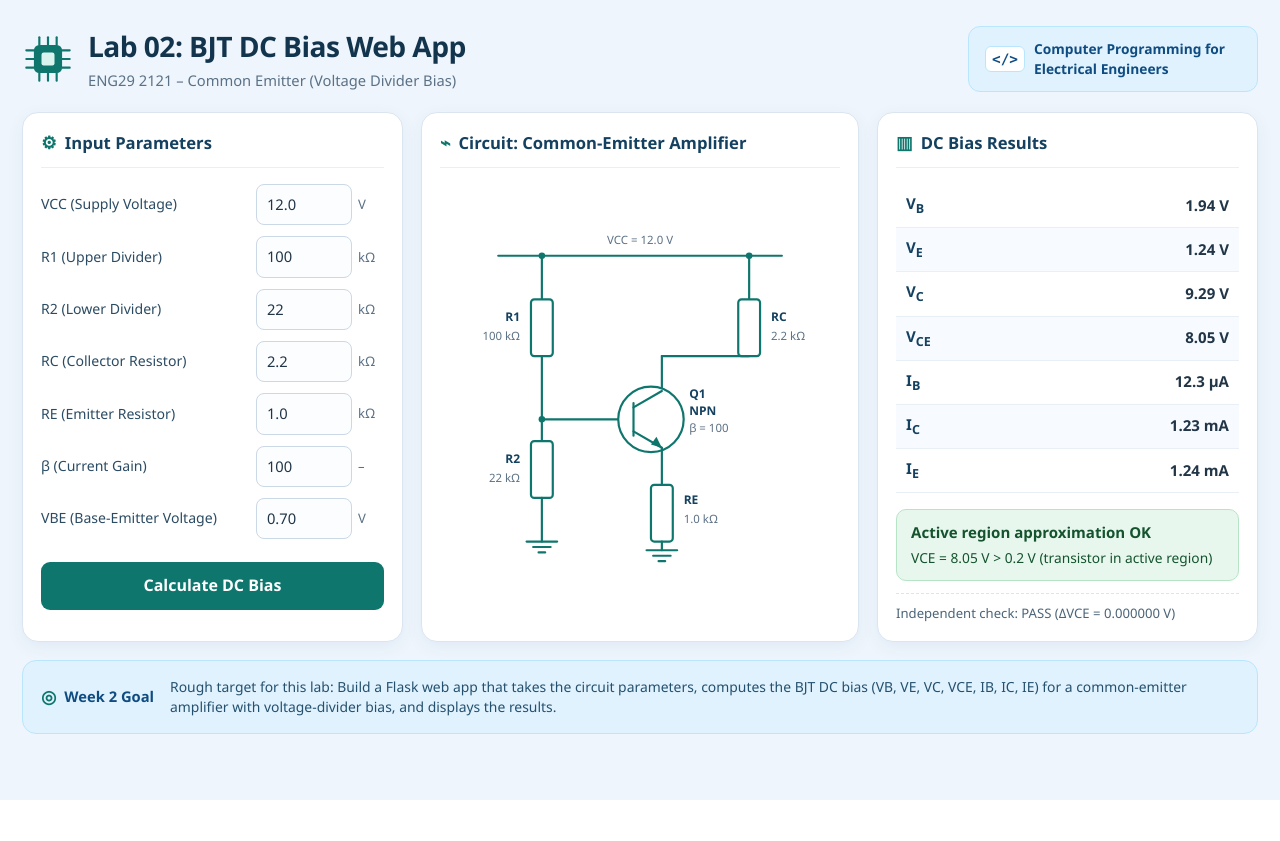
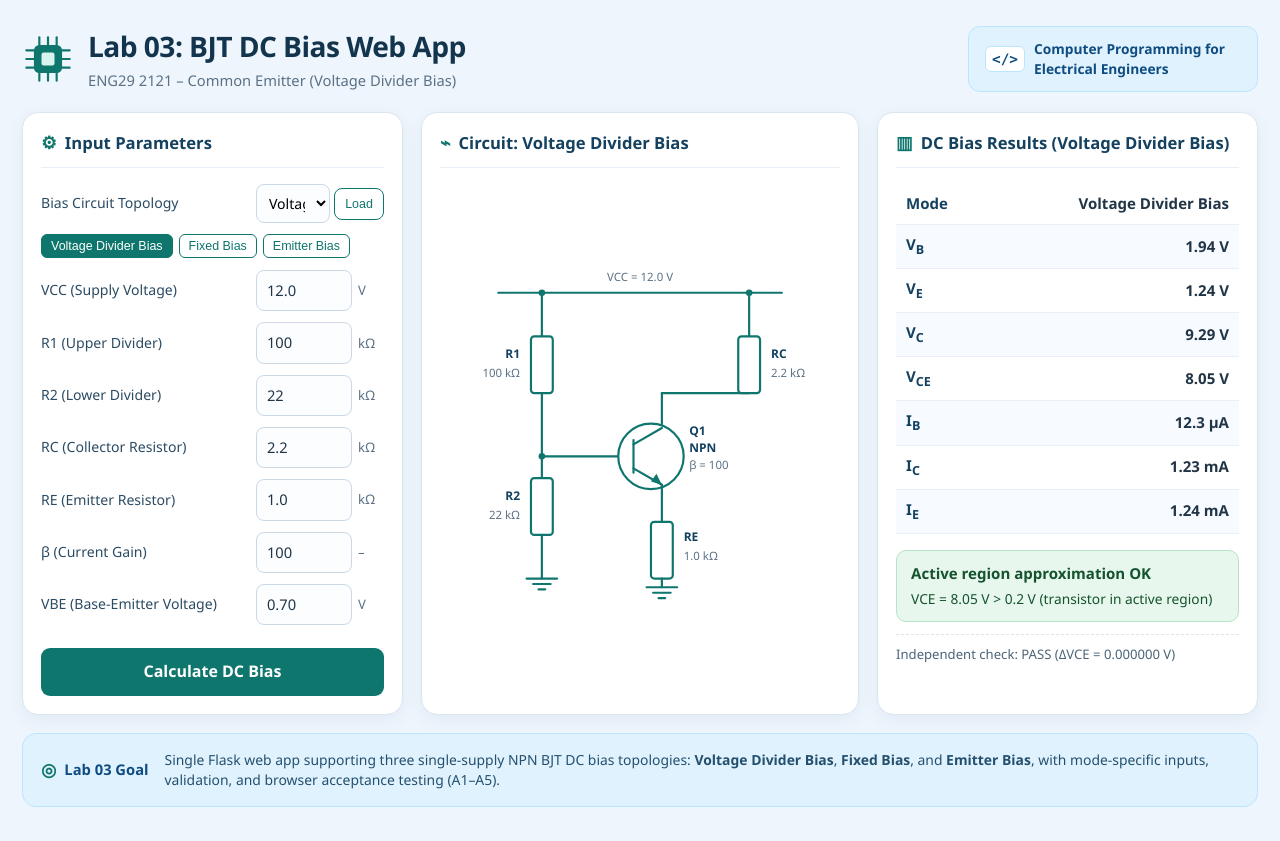
Before and after one commit to B6639327/Gitlab, a Flask app: page / in a window 1280 px wide. Before the commit the page ends 800 px from the top, so only its background shows below. Run offline with Flask 3, Linux system fonts and the light colour scheme.

Commit message:
Lab 03: add Fixed Bias and Emitter Bias modes
- bjt.py: 3 bias topologies (divider/fixed/emitter), per-mode validation,
  BiasResult.to_dict() with explicit unit keys
- app.py: mode dispatch (if/elif), mode-specific field validation,
  GET ?mode=, switch_mode action, schematic uses submitted values
- templates: mode dropdown + mode buttons (single action value), mode-aware
  schematic, fix broken markup in header
- tests: keep Lab 2 behaviour, update section headings for Lab 3
- docs: A1-A5 browser acceptance results with evidence screenshots
- README: Lab 03 usage, formulas, AI/student responsibilities

```diff
--- a/app.py
+++ b/app.py
@@ -1,4 +1,4 @@
-"""Flask dashboard for the BJT common-emitter DC bias calculator."""
+"""Flask dashboard for the BJT common-emitter DC bias calculator (Lab 03)."""
 
 from __future__ import annotations
 
@@ -7,14 +7,26 @@ from collections.abc import Mapping
 
 from flask import Flask, render_template, request
 
-from bjt import BiasInputs, calculate_bias, validate_inputs
+from bjt import (
+    MESSAGES,
+    MODE_LABELS,
+    MODE_REQUIRED_FIELDS,
+    VALID_MODES,
+    BiasInputs,
+    calculate_divider_bias,
+    calculate_emitter_bias,
+    calculate_fixed_bias,
+    validate_inputs,
+)
 
 app = Flask(__name__)
 
-FIELDS = ("vcc", "r1", "r2", "rc", "re", "beta", "vbe")
+ALL_FIELDS = ("vcc", "rb", "r1", "r2", "rc", "re", "beta", "vbe")
 
 DEFAULTS = {
+    "mode": "divider",
     "vcc": "12.0",
+    "rb": "1000",
     "r1": "100",
     "r2": "22",
     "rc": "2.2",
@@ -25,6 +37,7 @@ DEFAULTS = {
 
 LABELS = {
     "vcc": "VCC (Supply Voltage)",
+    "rb": "RB (Base Resistor)",
     "r1": "R1 (Upper Divider)",
     "r2": "R2 (Lower Divider)",
     "rc": "RC (Collector Resistor)",
@@ -35,6 +48,7 @@ LABELS = {
 
 UNITS = {
     "vcc": "V",
+    "rb": "kΩ",
     "r1": "kΩ",
     "r2": "kΩ",
     "rc": "kΩ",
@@ -48,16 +62,26 @@ PARSE_MESSAGE = "Please enter a valid number."
 
 def parse_form(
     form: Mapping[str, str],
-) -> tuple[BiasInputs | None, dict[str, str], dict[str, str]]:
-    """Parse and validate one submitted form.
+) -> tuple[BiasInputs | None, dict[str, str], dict[str, str], str]:
+    """Parse and validate one submitted form according to the selected bias mode.
 
-    Returns (inputs_or_none, errors_by_field, raw_values_by_field).
+    Returns (inputs_or_none, errors_by_field, raw_values_by_field, mode).
     """
-    raw_values: dict[str, str] = {}
+    mode = form.get("mode", "divider").strip()
+    raw_values: dict[str, str] = {"mode": mode}
     parsed: dict[str, float] = {}
     errors: dict[str, str] = {}
 
-    for field in FIELDS:
+    for field in ALL_FIELDS:
+        raw_values[field] = form.get(field, DEFAULTS[field]).strip()
+
+    if mode not in VALID_MODES:
+        errors["mode"] = MESSAGES["mode"]
+        return None, errors, raw_values, mode
+
+    required_fields = MODE_REQUIRED_FIELDS[mode]
+
+    for field in required_fields:
         value = form.get(field, "").strip()
         raw_values[field] = value
         try:
@@ -71,40 +95,121 @@ def parse_form(
         parsed[field] = number
 
     if errors:
-        return None, errors, raw_values
+        return None, errors, raw_values, mode
 
-    inputs = BiasInputs(**parsed)
+    inputs = BiasInputs(
+        vcc=parsed["vcc"],
+        rb=parsed.get("rb", float(DEFAULTS["rb"])),
+        r1=parsed.get("r1", float(DEFAULTS["r1"])),
+        r2=parsed.get("r2", float(DEFAULTS["r2"])),
+        rc=parsed["rc"],
+        re=parsed.get("re", float(DEFAULTS["re"])),
+        beta=parsed["beta"],
+        vbe=parsed["vbe"],
+        mode=mode,
+    )
     errors = validate_inputs(inputs)
     if errors:
-        return None, errors, raw_values
+        return None, errors, raw_values, mode
 
-    return inputs, {}, raw_values
+    return inputs, {}, raw_values, mode
 
 
-def _default_inputs() -> BiasInputs:
-    return BiasInputs(**{field: float(value) for field, value in DEFAULTS.items()})
+def _default_inputs(mode: str = "divider") -> BiasInputs:
+    return BiasInputs(
+        vcc=float(DEFAULTS["vcc"]),
+        rb=float(DEFAULTS["rb"]),
+        r1=float(DEFAULTS["r1"]),
+        r2=float(DEFAULTS["r2"]),
+        rc=float(DEFAULTS["rc"]),
+        re=float(DEFAULTS["re"]),
+        beta=float(DEFAULTS["beta"]),
+        vbe=float(DEFAULTS["vbe"]),
+        mode=mode,
+    )
+
+
+def _compute_for_mode(inputs: BiasInputs):
+    """Explicit if / elif dispatch by bias circuit mode as specified in Lab 03."""
+    if inputs.mode == "divider":
+        return calculate_divider_bias(inputs)
+    elif inputs.mode == "fixed":
+        return calculate_fixed_bias(
+            vcc=inputs.vcc,
+            rb_kohm=inputs.rb,
+            rc_kohm=inputs.rc,
+            beta=inputs.beta,
+            vbe=inputs.vbe,
+        )
+    elif inputs.mode == "emitter":
+        return calculate_emitter_bias(
+            vcc=inputs.vcc,
+            rb_kohm=inputs.rb,
+            rc_kohm=inputs.rc,
+            re_kohm=inputs.re,
+            beta=inputs.beta,
+            vbe=inputs.vbe,
+        )
+    else:
+        raise ValueError(MESSAGES["mode"])
 
 
 @app.route("/", methods=["GET", "POST"])
 def index():
     if request.method == "POST":
-        inputs, errors, values = parse_form(request.form)
+        actions = request.form.getlist("action")
+        action = "switch_mode" if "switch_mode" in actions else "calculate"
+        if action == "switch_mode":
+            mode = request.form.get("mode", "divider").strip()
+            if mode not in VALID_MODES:
+                mode = "divider"
+            values = dict(DEFAULTS)
+            values["mode"] = mode
+            for field in ALL_FIELDS:
+                if field in request.form and request.form.get(field, "").strip() != "":
+                    values[field] = request.form.get(field, "").strip()
+            inputs, errors, values, mode = parse_form(values)
+        else:
+            inputs, errors, values, mode = parse_form(request.form)
     else:
-        inputs = _default_inputs()
+        requested_mode = request.args.get("mode", "divider").strip()
+        mode = requested_mode if requested_mode in VALID_MODES else "divider"
+        inputs = _default_inputs(mode)
         errors = {}
         values = dict(DEFAULTS)
+        values["mode"] = mode
 
-    result = calculate_bias(inputs) if inputs is not None else None
-    circuit = values if inputs is not None else dict(DEFAULTS)
+    result = _compute_for_mode(inputs) if inputs is not None else None
+    result_dict = result.to_dict() if result is not None else None
+
+    if inputs is not None:
+        circuit = dict(values)
+    else:
+        # Keep the schematic showing what the student actually typed, falling
+        # back to the default only for fields left blank.
+        circuit = {}
+        for field in ALL_FIELDS:
+            raw = values.get(field, "").strip()
+            circuit[field] = raw if raw else DEFAULTS[field]
+        circuit["mode"] = mode if mode in VALID_MODES else "divider"
+
+    active_mode = mode if mode in VALID_MODES else "divider"
+    visible_fields = MODE_REQUIRED_FIELDS[active_mode]
 
     return render_template(
         "index.html",
-        fields=FIELDS,
+        mode=mode,
+        active_mode=active_mode,
+        mode_labels=MODE_LABELS,
+        valid_modes=VALID_MODES,
+        fields=visible_fields,
+        all_fields=ALL_FIELDS,
         labels=LABELS,
         units=UNITS,
         values=values,
         errors=errors,
         result=result,
+        result_dict=result_dict,
         circuit=circuit,
     )
 
--- a/templates/_schematic.html
+++ b/templates/_schematic.html
@@ -1,11 +1,12 @@
 <svg class="schematic" viewBox="0 0 360 330" role="img"
-     aria-label="Common-emitter amplifier with voltage-divider bias">
+     aria-label="Common-emitter amplifier ({{ mode_labels[active_mode] }})">
   <!-- VCC rail -->
   <line class="wire" x1="50" y1="30" x2="310" y2="30"></line>
   <circle class="node" cx="90" cy="30" r="3"></circle>
   <circle class="node" cx="280" cy="30" r="3"></circle>
   <text class="value-label" x="180" y="19" text-anchor="middle">VCC = {{ circuit.vcc }} V</text>
 
+  {% if active_mode == 'divider' %}
   <!-- R1: rail to base node -->
   <line class="wire" x1="90" y1="30" x2="90" y2="70"></line>
   <rect class="resistor" x="80" y="70" width="20" height="52" rx="3"></rect>
@@ -23,6 +24,22 @@
   <line class="wire" x1="90" y1="252" x2="90" y2="292"></line>
   <text class="component-label" x="70" y="220" text-anchor="end">R2</text>
   <text class="value-label" x="70" y="237" text-anchor="end">{{ circuit.r2 }} kΩ</text>
+
+  <!-- R2 Ground -->
+  <g class="ground">
+    <line x1="76" y1="292" x2="104" y2="292"></line>
+    <line x1="82" y1="297" x2="98" y2="297"></line>
+    <line x1="87" y1="302" x2="93" y2="302"></line>
+  </g>
+  {% else %}
+  <!-- RB: rail to base node (Fixed Bias & Emitter Bias) -->
+  <line class="wire" x1="90" y1="30" x2="90" y2="75"></line>
+  <rect class="resistor" x="80" y="75" width="20" height="56" rx="3"></rect>
+  <line class="wire" x1="90" y1="131" x2="90" y2="180"></line>
+  <line class="wire" x1="90" y1="180" x2="174" y2="180"></line>
+  <text class="component-label" x="70" y="98" text-anchor="end">RB</text>
+  <text class="value-label" x="70" y="115" text-anchor="end">{{ circuit.rb }} kΩ</text>
+  {% endif %}
 
   <!-- RC: rail to collector -->
   <line class="wire" x1="280" y1="30" x2="280" y2="70"></line>
@@ -42,18 +59,21 @@
   <text class="component-label" x="225" y="176">NPN</text>
   <text class="value-label" x="225" y="192">β = {{ circuit.beta }}</text>
 
-  <!-- RE: emitter to ground -->
+  {% if active_mode == 'fixed' %}
+  <!-- Direct Emitter to Ground -->
+  <line class="wire" x1="200" y1="206" x2="200" y2="300"></line>
+  <text class="value-label" x="215" y="258">Direct Ground</text>
+  {% else %}
+  <!-- RE: emitter to ground (Divider & Emitter Bias) -->
   <line class="wire" x1="200" y1="206" x2="200" y2="240"></line>
   <rect class="resistor" x="190" y="240" width="20" height="52" rx="3"></rect>
   <line class="wire" x1="200" y1="292" x2="200" y2="300"></line>
   <text class="component-label" x="220" y="258">RE</text>
   <text class="value-label" x="220" y="275">{{ circuit.re }} kΩ</text>
+  {% endif %}
 
-  <!-- Ground symbols -->
+  <!-- Emitter Ground -->
   <g class="ground">
-    <line x1="76" y1="292" x2="104" y2="292"></line>
-    <line x1="82" y1="297" x2="98" y2="297"></line>
-    <line x1="87" y1="302" x2="93" y2="302"></line>
     <line x1="186" y1="300" x2="214" y2="300"></line>
     <line x1="192" y1="305" x2="208" y2="305"></line>
     <line x1="197" y1="310" x2="203" y2="310"></line>
--- a/templates/index.html
+++ b/templates/index.html
@@ -3,7 +3,7 @@
 <head>
   <meta charset="utf-8">
   <meta name="viewport" content="width=device-width, initial-scale=1">
-  <title>Lab 02: BJT DC Bias Web App</title>
+  <title>Lab 03: BJT DC Bias Web App</title>
   <link rel="stylesheet" href="{{ url_for('static', filename='style.css') }}">
 </head>
 <body>
@@ -29,8 +29,8 @@
           <rect x="18" y="18" width="12" height="12" rx="2" fill="#d9f3ef"></rect>
         </svg>
         <div>
-          <h1>Lab 02: BJT DC Bias Web App</h1>
-          <p class="subtitle">ENG29 2121 – Common Emitter (Voltage Divider Bias)</p>
+          <h1>Lab 03: BJT DC Bias Web App</h1>
+          <p class="subtitle">ENG29 2121 – Common Emitter ({{ mode_labels[active_mode] }})</p>
         </div>
       </div>
       <div class="course-badge">
@@ -43,6 +43,34 @@
       <div class="card inputs-card">
         <h2><span class="icon" aria-hidden="true">⚙</span> Input Parameters</h2>
         <form method="post" class="input-form" novalidate>
+          <div class="input-row">
+            <label for="mode">Bias Circuit Topology</label>
+            <div class="input-control" style="gap: 4px;">
+              <select id="mode" name="mode" onchange="document.getElementById('mode-switch').click();"
+                      style="width:100%; padding:8px; border:1px solid #cbd8e6; border-radius:8px; background:#fbfdff; font:inherit; font-size:0.88rem;">
+                {% for m in valid_modes %}
+                <option value="{{ m }}" {% if mode == m %}selected{% endif %}>{{ mode_labels[m] }}</option>
+                {% endfor %}
+              </select>
+              <button type="submit" id="mode-switch" name="action" value="switch_mode"
+                      title="Load the form for the selected topology"
+                      style="flex: 0 0 auto; padding: 8px 10px; font-size: 0.78rem; border-radius: 8px; border: 1px solid #0f766e; background: #ffffff; color: #0f766e; cursor: pointer;">Load</button>
+            </div>
+            {% if errors['mode'] %}
+            <p class="field-error">{{ errors['mode'] }}</p>
+            {% endif %}
+          </div>
+
+          <div style="margin-bottom: 12px; display: flex; gap: 6px; flex-wrap: wrap;">
+            {% for m in valid_modes %}
+            <button type="submit" name="action" value="switch_mode"
+                    onclick="document.getElementById('mode').value='{{ m }}';"
+                    style="padding: 4px 9px; font-size: 0.78rem; border-radius: 6px; border: 1px solid #0f766e; cursor: pointer; background: {{ '#0f766e' if active_mode == m else '#ffffff' }}; color: {{ '#ffffff' if active_mode == m else '#0f766e' }};">
+              {{ mode_labels[m] }}
+            </button>
+            {% endfor %}
+          </div>
+
           {% for field in fields %}
           <div class="input-row">
             <label for="{{ field }}">{{ labels[field] }}</label>
@@ -56,20 +84,22 @@
             {% endif %}
           </div>
           {% endfor %}
-          <button type="submit" class="calculate-button">Calculate DC Bias</button>
+
+          <button type="submit" name="action" value="calculate" class="calculate-button">Calculate DC Bias</button>
         </form>
       </div>
 
       <div class="card circuit-card">
-        <h2><span class="icon" aria-hidden="true">⌁</span> Circuit: Common-Emitter Amplifier</h2>
+        <h2><span class="icon" aria-hidden="true">⌁</span> Circuit: {{ mode_labels[active_mode] }}</h2>
         {% include "_schematic.html" %}
       </div>
 
       <div class="card results-card">
-        <h2><span class="icon" aria-hidden="true">▥</span> DC Bias Results</h2>
+        <h2><span class="icon" aria-hidden="true">▥</span> DC Bias Results ({{ mode_labels[active_mode] }})</h2>
         {% if result %}
         <table class="results-table">
           <tbody>
+            <tr><th>Mode</th><td>{{ mode_labels[result.mode] }}</td></tr>
             <tr><th>V<sub>B</sub></th><td>{{ "%.2f"|format(result.vb) }} V</td></tr>
             <tr><th>V<sub>E</sub></th><td>{{ "%.2f"|format(result.ve) }} V</td></tr>
             <tr><th>V<sub>C</sub></th><td>{{ "%.2f"|format(result.vc) }} V</td></tr>
@@ -83,7 +113,7 @@
         <div class="status-box {{ result.region }}">
           {% if result.region == "active" %}
           <strong>Active region approximation OK</strong>
-          <p>VCE = {{ "%.2f"|format(result.vce) }} V &gt; 0.2 V (transistor in active region)</p>
+          <p>VCE = {{ "%.2f"|format(result.vce) }} V > 0.2 V (transistor in active region)</p>
           {% elif result.region == "cutoff" %}
           <strong>Cutoff region</strong>
           {% for warning in result.warnings %}<p>{{ warning }}</p>{% endfor %}
@@ -103,16 +133,16 @@
           {% endif %}
         </p>
         {% else %}
-        <p class="empty">Enter values and calculate the DC bias point.</p>
+        <p class="empty">Invalid input for {{ mode_labels[active_mode] }}. Fix highlighted fields and recalculate.</p>
         {% endif %}
       </div>
     </section>
 
     <section class="goal-banner">
-      <div class="goal-title"><span class="icon" aria-hidden="true">◎</span> Week 2 Goal</div>
-      <p>Rough target for this lab: Build a Flask web app that takes the circuit parameters,
-        computes the BJT DC bias (VB, VE, VC, VCE, IB, IC, IE) for a common-emitter amplifier
-        with voltage-divider bias, and displays the results.</p>
+      <div class="goal-title"><span class="icon" aria-hidden="true">◎</span> Lab 03 Goal</div>
+      <p>Single Flask web app supporting three single-supply NPN BJT DC bias topologies:
+        <strong>Voltage Divider Bias</strong>, <strong>Fixed Bias</strong>, and <strong>Emitter Bias</strong>,
+        with mode-specific inputs, validation, and browser acceptance testing (A1–A5).</p>
     </section>
   </main>
 </body>
```
Also changed, not shown: bjt.py (+250 -35 lines), docs/validation.md (added, +24 -0 lines), tests/test_app.py (+2 -2 lines), README.md, 3 other files.
